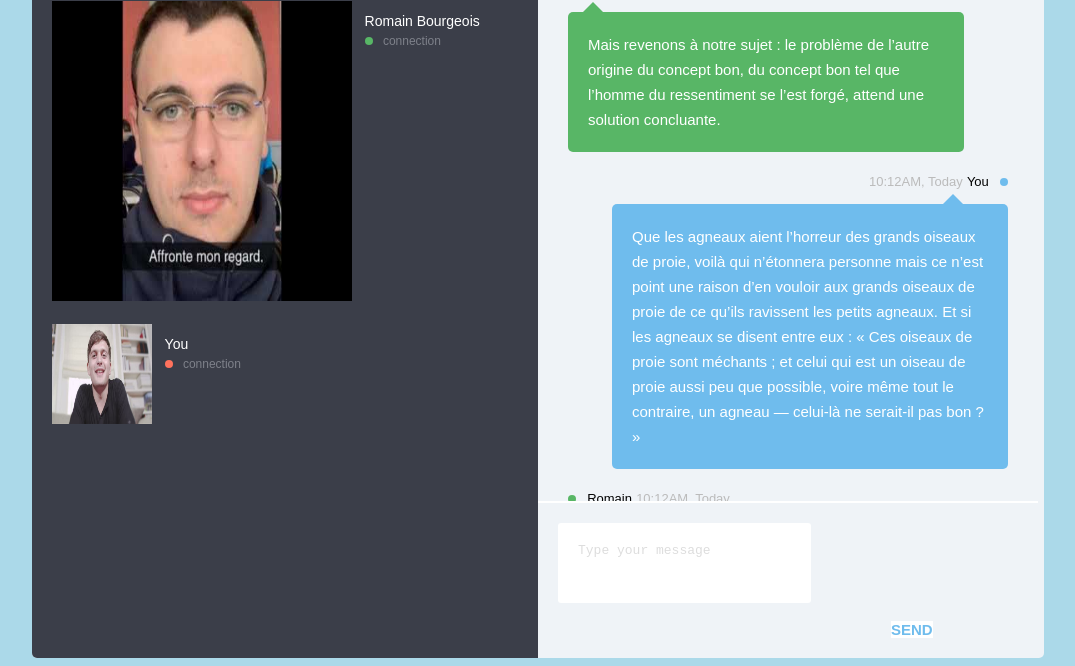
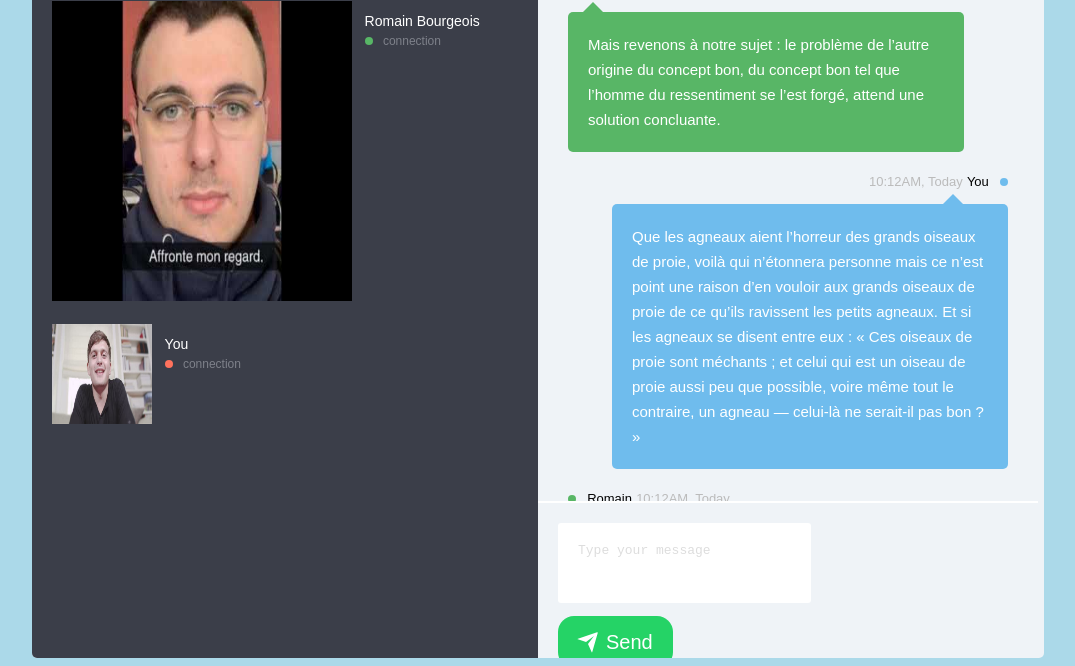
Before and after one commit to FLAGGED43497714/webintfinal, a plain HTML site: page chat.html in a window 1280 px wide. Shown: the part 150-816 px from the top of the page, without its empty margins (102-1177 px from the left). Drawn offline with Linux system fonts and the light colour scheme.

Commit message:
boutton send

```diff
--- a/chat.html
+++ b/chat.html
@@ -96,7 +96,17 @@
             </ul>
             <footer>
                 <textarea placeholder="Type your message"></textarea>
-                <a href="#">Send</a>
+                <button>
+                    <div class="svg-wrapper-1">
+                      <div class="svg-wrapper">
+                        <svg xmlns="http://www.w3.org/2000/svg" viewBox="0 0 24 24" width="24" height="24">
+                          <path fill="none" d="M0 0h24v24H0z"></path>
+                          <path fill="currentColor" d="M1.946 9.315c-.522-.174-.527-.455.01-.634l19.087-6.362c.529-.176.832.12.684.638l-5.454 19.086c-.15.529-.455.547-.679.045L12 14l6-8-8 6-8.054-2.685z"></path>
+                        </svg>
+                      </div>
+                    </div>
+                    <span>Send</span>
+                  </button>
             </footer>
         </main>
     </div>
--- a/css/chat.css
+++ b/css/chat.css
@@ -245,3 +245,57 @@
 	margin-top:5px;
 	display:inline-block;
 }
+
+
+button {
+	font-family: inherit;
+	font-size: 20px;
+	background: #25D366;
+	color: white;
+	padding: 0.7em 1em;
+	padding-left: 0.9em;
+	display: flex;
+	align-items: center;
+	border: none;
+	border-radius: 16px;
+	overflow: hidden;
+	transition: all 0.2s;
+   }
+
+   button span {
+	display: block;
+	margin-left: 0.3em;
+	transition: all 0.3s ease-in-out;
+   }
+
+   button svg {
+	display: block;
+	transform-origin: center center;
+	transition: transform 0.3s ease-in-out;
+   }
+
+   button:hover .svg-wrapper {
+	animation: fly-1 0.6s ease-in-out infinite alternate;
+   }
+
+   button:hover svg {
+	transform: translateX(1.2em) rotate(45deg) scale(1.1);
+   }
+
+   button:hover span {
+	transform: translateX(5em);
+   }
+
+   button:active {
+	transform: scale(0.95);
+   }
+
+   @keyframes fly-1 {
+	from {
+	 transform: translateY(0.1em);
+	}
+
+	to {
+	 transform: translateY(-0.1em);
+	}
+   }
```
